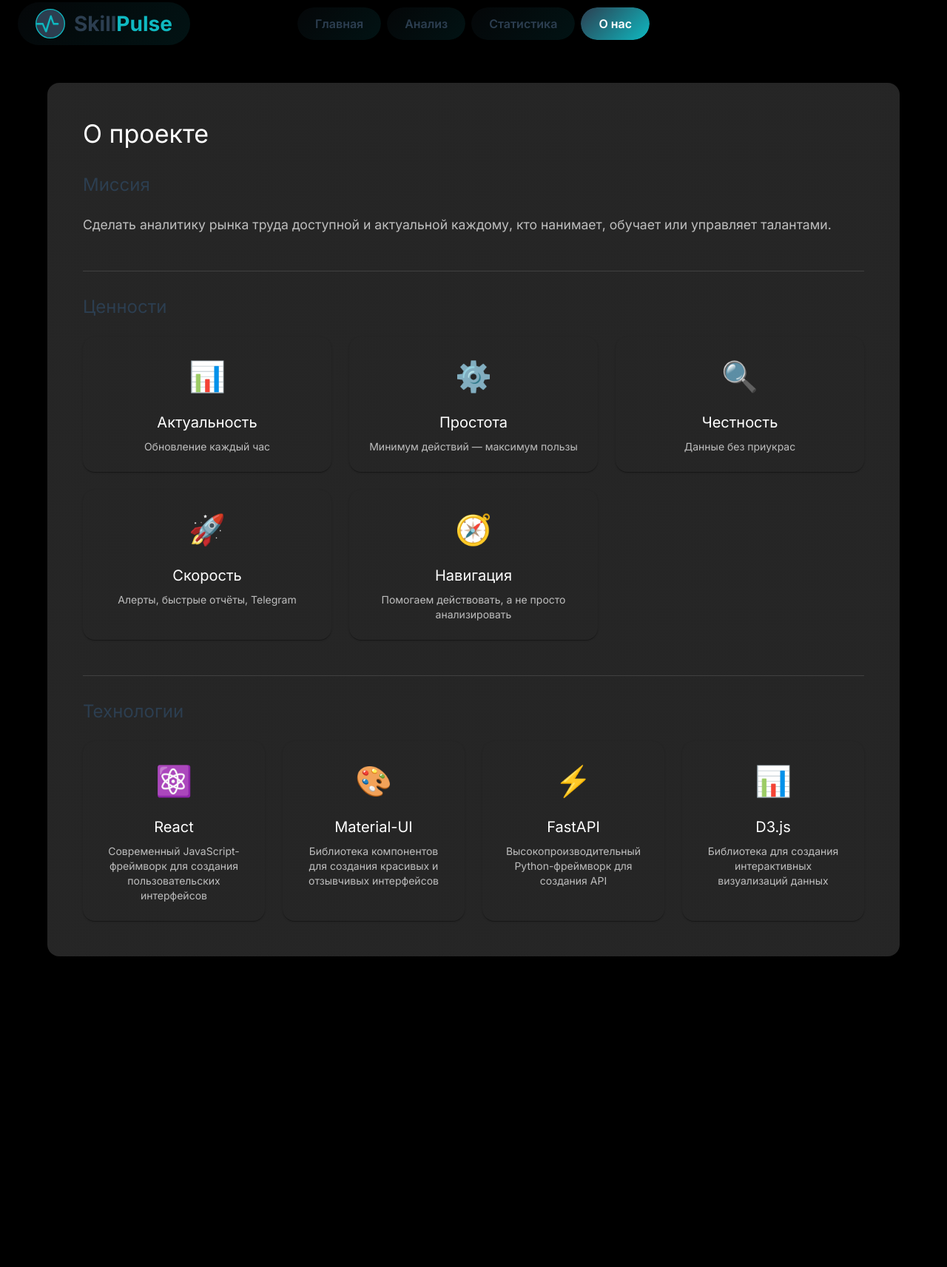
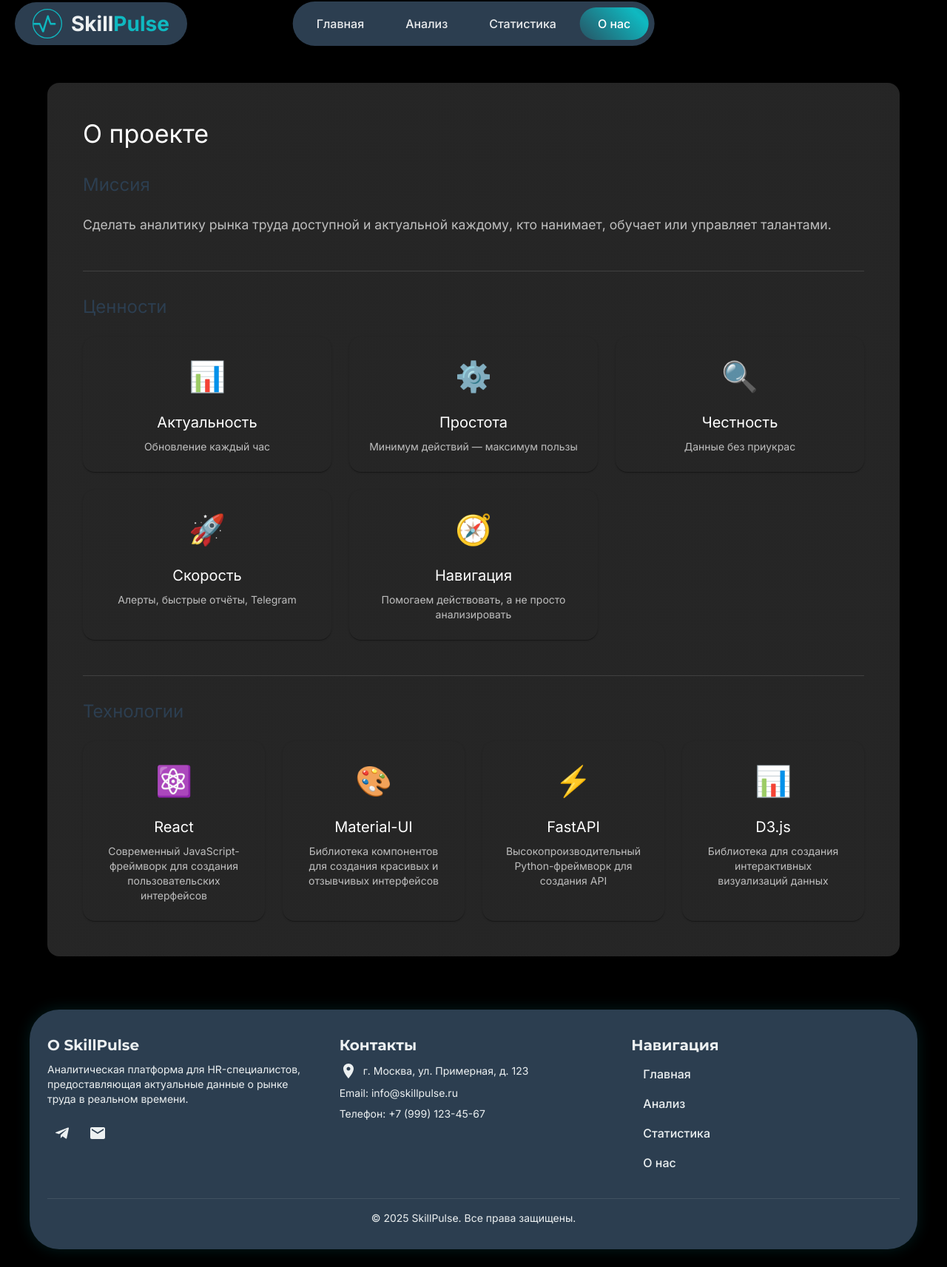
Before and after one commit to isofuti/SkillPulse, a React (Create React App) app in the folder frontend/: page /about in a window 1280 px wide. Shown: the whole page at 74% size. Before the commit the page ends 1325 px from the top, so only its background shows below. Built offline with nearby package versions, Linux system fonts and the light colour scheme; the HTML template or start-up script is replaced by a standard one.

Commit message:
Обновление интерфейса и подвал

```diff
--- a/frontend/package.json
+++ b/frontend/package.json
@@ -5,15 +5,19 @@
   "dependencies": {
     "@emotion/react": "^11.11.3",
     "@emotion/styled": "^11.11.0",
+    "@mui/icons-material": "^5.15.10",
     "@mui/material": "^5.15.10",
     "@mui/system": "^5.15.10",
     "@testing-library/jest-dom": "^5.17.0",
     "@testing-library/react": "^13.4.0",
     "@testing-library/user-event": "^13.5.0",
+    "d3": "^7.8.5",
+    "d3-cloud": "^1.2.5",
     "react": "^18.2.0",
     "react-dom": "^18.2.0",
     "react-router-dom": "^6.22.1",
     "react-scripts": "5.0.1",
+    "recharts": "^2.12.0",
     "styled-components": "^6.1.8",
     "web-vitals": "^2.1.4"
   },
--- a/frontend/src/App.js
+++ b/frontend/src/App.js
@@ -1,5 +1,5 @@
 import React from 'react';
-import { BrowserRouter as Router, Routes, Route, Link, useLocation } from 'react-router-dom';
+import { BrowserRouter as Router, Routes, Route, Link, useLocation, useNavigate } from 'react-router-dom';
 import { AppBar, Toolbar, Button, Container, Box, ThemeProvider, createTheme, CssBaseline } from '@mui/material';
 import styled from '@emotion/styled';
 import Home from './pages/Home';
@@ -7,6 +7,7 @@ import Analysis from './pages/Analysis';
 import Statistics from './pages/Statistics';
 import About from './pages/About';
 import logoImage from './assets/Logo.svg';
+import Footer from './components/Footer';
 
 // Создаем тему с цветами из брендбука
 const theme = createTheme({
@@ -80,35 +81,37 @@ const theme = createTheme({
   },
 });
 
-const StyledAppBar = styled(AppBar)({
+const StyledAppBar = styled(AppBar)(({ theme }) => ({
   background: 'transparent',
   boxShadow: 'none',
   position: 'fixed',
-});
+  width: '100%',
+  zIndex: 1000,
+}));
 
 const StyledToolbar = styled(Toolbar)({
-  minHeight: 80,
+  minHeight: '80px',
   padding: '0 24px',
   position: 'relative',
   display: 'flex',
-  justifyContent: 'center',
+  justifyContent: 'space-between',
+  alignItems: 'center',
 });
 
-const LogoContainer = styled(Box)({
-  position: 'absolute',
-  left: 24,
+const LogoContainer = styled('div')({
   display: 'flex',
   alignItems: 'center',
-  gap: 12,
-  cursor: 'pointer',
-  transition: 'transform 0.3s ease',
+  gap: '12px',
   padding: '8px 24px',
   borderRadius: '30px',
-  background: 'linear-gradient(135deg, rgba(44, 62, 80, 0.1) 0%, rgba(15, 185, 193, 0.1) 100%)',
+  background: '#2C3E50',
+  transition: 'all 0.3s ease',
+  position: 'absolute',
+  left: '20px',
+  textDecoration: 'none',
   '&:hover': {
     transform: 'scale(1.05)',
-    background: 'linear-gradient(135deg, rgba(44, 62, 80, 0.2) 0%, rgba(15, 185, 193, 0.2) 100%)',
-  },
+  }
 });
 
 const StyledLogo = styled('img')({
@@ -116,69 +119,86 @@ const StyledLogo = styled('img')({
   width: 40,
 });
 
-const LogoText = styled(Box)({
+const LogoText = styled('div')({
   display: 'flex',
   alignItems: 'center',
   fontSize: '28px',
+  fontWeight: 700,
   textDecoration: 'none',
   '& span:first-of-type': {
-    color: '#2C3E50',
-    fontWeight: 700,
+    color: '#ECF0F1',
   },
   '& span:last-of-type': {
     color: '#0fb9c1',
-    fontWeight: 700,
-  },
+  }
 });
 
-const NavButtons = styled(Box)({
+const NavButtons = styled('div')({
   display: 'flex',
-  gap: 8,
+  gap: '8px',
   position: 'absolute',
   left: '50%',
   transform: 'translateX(-50%)',
+  background: '#2C3E50',
+  padding: '8px',
+  borderRadius: '40px',
 });
 
-const NavButton = styled(Button)(({ active }) => ({
-  color: active ? 'white' : '#2C3E50',
-  fontWeight: 600,
-  fontSize: '1rem',
+const NavButton = styled(Button)(({ theme, active }) => ({
+  color: active ? '#fff' : 'rgba(255, 255, 255, 0.9)',
   padding: '8px 24px',
   borderRadius: '30px',
+  fontSize: '16px',
+  fontWeight: 500,
+  textTransform: 'none',
+  transition: 'all 0.3s ease',
   position: 'relative',
   overflow: 'hidden',
-  transition: 'all 0.3s ease',
-  '&::before': {
-    content: '""',
-    position: 'absolute',
-    top: 0,
-    left: 0,
-    right: 0,
-    bottom: 0,
-    background: active
-      ? 'linear-gradient(135deg, #2C3E50 0%, #0fb9c1 100%)'
-      : 'linear-gradient(135deg, rgba(44, 62, 80, 0.1) 0%, rgba(15, 185, 193, 0.1) 100%)',
-    zIndex: -1,
-    borderRadius: '30px',
-    transition: 'all 0.3s ease',
-  },
+  background: active ? 'linear-gradient(45deg, #2C3E50, #0fb9c1, #2C3E50)' : 'transparent',
+  backgroundSize: active ? '200% 200%' : '100% 100%',
+  animation: active ? 'gradient 3s ease infinite' : 'none',
   '&:hover': {
-    color: 'white',
+    color: '#fff',
     transform: 'scale(1.05)',
-    '&::before': {
-      background: 'linear-gradient(135deg, #2C3E50 0%, #0fb9c1 100%)',
-    },
-  },
+    background: active ? 'linear-gradient(45deg, #2C3E50, #0fb9c1, #2C3E50)' : 'rgba(15, 185, 193, 0.2)',
+    backgroundSize: active ? '200% 200%' : '100% 100%',
+  }
 }));
+
+// Добавляем keyframes для анимации градиента
+const globalStyles = `
+  @keyframes gradient {
+    0% { background-position: 0% 50%; }
+    50% { background-position: 100% 50%; }
+    100% { background-position: 0% 50%; }
+  }
+`;
+
+const MainContent = styled('div')({
+  paddingTop: '80px',
+  minHeight: 'calc(100vh - 80px)', // Учитываем высоту шапки
+  width: '100%',
+  display: 'flex',
+  flexDirection: 'column',
+});
 
 const Navigation = () => {
   const location = useLocation();
+  const navigate = useNavigate();
+
+  const handleLogoClick = (e) => {
+    e.preventDefault();
+    navigate('/');
+  };
 
   return (
-    <StyledAppBar>
+    <ThemeProvider theme={theme}>
+      <style>{globalStyles}</style>
+      <CssBaseline />
+      <StyledAppBar position="fixed">
         <StyledToolbar>
-        <LogoContainer component={Link} to="/" sx={{ textDecoration: 'none' }}>
-          <StyledLogo src={logoImage} alt="SkillPulse Logo" />
+          <LogoContainer as={Link} to="/" onClick={handleLogoClick}>
+            <img src={logoImage} alt="SkillPulse Logo" style={{ width: '40px', height: '40px' }} />
             <LogoText>
               <span>Skill</span><span>Pulse</span>
             </LogoText>
@@ -215,23 +235,26 @@ const Navigation = () => {
           </NavButtons>
         </StyledToolbar>
       </StyledAppBar>
+      <MainContent>
+        <Routes>
+          <Route path="/" element={<Home />} />
+          <Route path="/analysis" element={<Analysis />} />
+          <Route path="/statistics" element={<Statistics />} />
+          <Route path="/about" element={<About />} />
+        </Routes>
+        <Footer />
+      </MainContent>
+    </ThemeProvider>
   );
 };
 
 const App = () => {
   return (
     <ThemeProvider theme={theme}>
+      <style>{globalStyles}</style>
       <CssBaseline />
       <Router>
         <Navigation />
-        <Box sx={{ pt: 10 }}>
-          <Routes>
-            <Route path="/" element={<Home />} />
-            <Route path="/analysis" element={<Analysis />} />
-            <Route path="/statistics" element={<Statistics />} />
-            <Route path="/about" element={<About />} />
-          </Routes>
-        </Box>
       </Router>
     </ThemeProvider>
   );
--- /dev/null
+++ b/frontend/src/components/Footer.js
@@ -0,0 +1,115 @@
+import React from 'react';
+import { Box, Container, Grid, Typography, Link, IconButton } from '@mui/material';
+import styled from '@emotion/styled';
+import TelegramIcon from '@mui/icons-material/Telegram';
+import EmailIcon from '@mui/icons-material/Email';
+import LocationOnIcon from '@mui/icons-material/LocationOn';
+
+const FooterWrapper = styled('footer')({
+  width: '100%',
+  background: 'transparent', // Без отдельного фона
+  display: 'flex',
+  justifyContent: 'center',
+  alignItems: 'center',
+  padding: '40px 0 24px 0',
+});
+
+const FooterBlock = styled(Container)({
+  background: '#2C3E50',
+  color: '#ECF0F1',
+  borderRadius: '40px',
+  boxShadow: '0 0 20px rgba(15, 185, 193, 0.15)',
+  padding: '32px 24px',
+  display: 'flex',
+  flexDirection: 'column',
+  alignItems: 'center',
+  maxWidth: '1100px',
+  width: '100%',
+  backdropFilter: 'blur(6px)',
+});
+
+const FooterLink = styled(Link)({
+  color: '#ECF0F1',
+  textDecoration: 'none',
+  fontWeight: 500,
+  fontSize: '16px',
+  borderRadius: '30px',
+  padding: '4px 16px',
+  transition: 'all 0.3s',
+  '&:hover': {
+    color: '#0fb9c1',
+    background: 'rgba(15, 185, 193, 0.08)',
+  },
+});
+
+const FooterIcon = styled(IconButton)({
+  color: '#ECF0F1',
+  borderRadius: '50%',
+  transition: 'all 0.3s',
+  '&:hover': {
+    color: '#0fb9c1',
+    background: 'rgba(15, 185, 193, 0.08)',
+  },
+});
+
+const Footer = () => {
+  return (
+    <FooterWrapper>
+      <FooterBlock>
+        <Grid container spacing={4}>
+          <Grid item xs={12} sm={4}>
+            <Typography variant="h6" gutterBottom sx={{ fontWeight: 700 }}>
+              О SkillPulse
+            </Typography>
+            <Typography variant="body2" sx={{ mb: 2 }}>
+              Аналитическая платформа для HR-специалистов, предоставляющая актуальные данные о рынке труда в реальном времени.
+            </Typography>
+            <Box sx={{ display: 'flex', gap: 1 }}>
+              <FooterIcon href="https://t.me/skillpulse" target="_blank">
+                <TelegramIcon />
+              </FooterIcon>
+              <FooterIcon href="mailto:info@skillpulse.ru">
+                <EmailIcon />
+              </FooterIcon>
+            </Box>
+          </Grid>
+          <Grid item xs={12} sm={4}>
+            <Typography variant="h6" gutterBottom sx={{ fontWeight: 700 }}>
+              Контакты
+            </Typography>
+            <Box sx={{ display: 'flex', alignItems: 'center', mb: 1 }}>
+              <LocationOnIcon sx={{ mr: 1 }} />
+              <Typography variant="body2">
+                г. Москва, ул. Примерная, д. 123
+              </Typography>
+            </Box>
+            <Typography variant="body2" sx={{ mb: 1 }}>
+              Email: info@skillpulse.ru
+            </Typography>
+            <Typography variant="body2">
+              Телефон: +7 (999) 123-45-67
+            </Typography>
+          </Grid>
+          <Grid item xs={12} sm={4}>
+            <Typography variant="h6" gutterBottom sx={{ fontWeight: 700 }}>
+              Навигация
+            </Typography>
+            <Box sx={{ display: 'flex', flexDirection: 'column', gap: 1 }}>
+              <FooterLink href="/">Главная</FooterLink>
+              <FooterLink href="/analysis">Анализ</FooterLink>
+              <FooterLink href="/statistics">Статистика</FooterLink>
+              <FooterLink href="/about">О нас</FooterLink>
+            </Box>
+          </Grid>
+        </Grid>
+        <Box sx={{ mt: 4, pt: 2, borderTop: '1px solid rgba(236, 240, 241, 0.1)', width: '100%' }}>
+          <Typography variant="body2" align="center">
+            © {new Date().getFullYear()} SkillPulse. Все права защищены.
+          </Typography>
+        </Box>
+      </FooterBlock>
+    </FooterWrapper>
+  );
+};
+
+export default Footer;
```
Also changed, not shown: 1 other file (tests, documents, lock files or other folders). Lines whose indentation alone changed are shown as unchanged.
